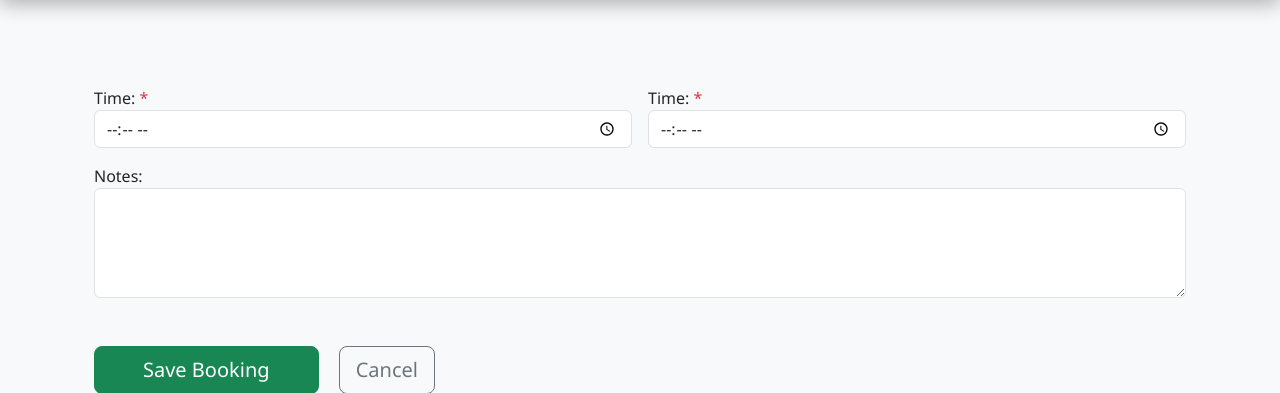
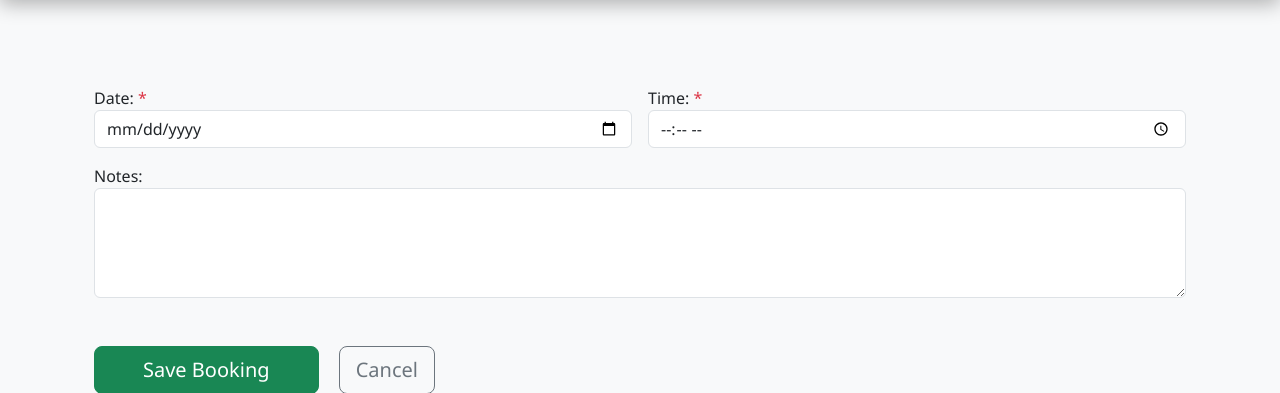
Before and after one commit to Brianon97/theptapp, a Django app: template templates/trainer/booking_form.html in a window 1280 px wide. Shown: the part 62-455 px from the top of the page. Run offline with Django 4.2, Linux system fonts and the light colour scheme; the template is opened without the code that fills it: values that come from a table or form of the project are taken from there, others are empty.

Commit message:
fix date

```diff
--- a/templates/trainer/booking_form.html
+++ b/templates/trainer/booking_form.html
@@ -43,12 +43,12 @@
 
       <!-- Date & Time — always shown -->
       <div class="col-md-6">
-    {{ form.time.label_tag }} <span class="text-danger">*</span>
-    {{ form.time }}
-    {% if form.time.errors %}
-        <div class="text-danger small mt-1">{{ form.time.errors|join:", " }}</div>
-    {% endif %}
-</div>
+        {{ form.date.label_tag }} <span class="text-danger">*</span>
+        {{ form.date }}
+        {% if form.date.errors %}
+          <div class="text-danger small mt-1">{{ form.date.errors|join:", " }}</div>
+        {% endif %}
+      </div>
 
       <div class="col-md-6">
         {{ form.time.label_tag }} <span class="text-danger">*</span>
```
